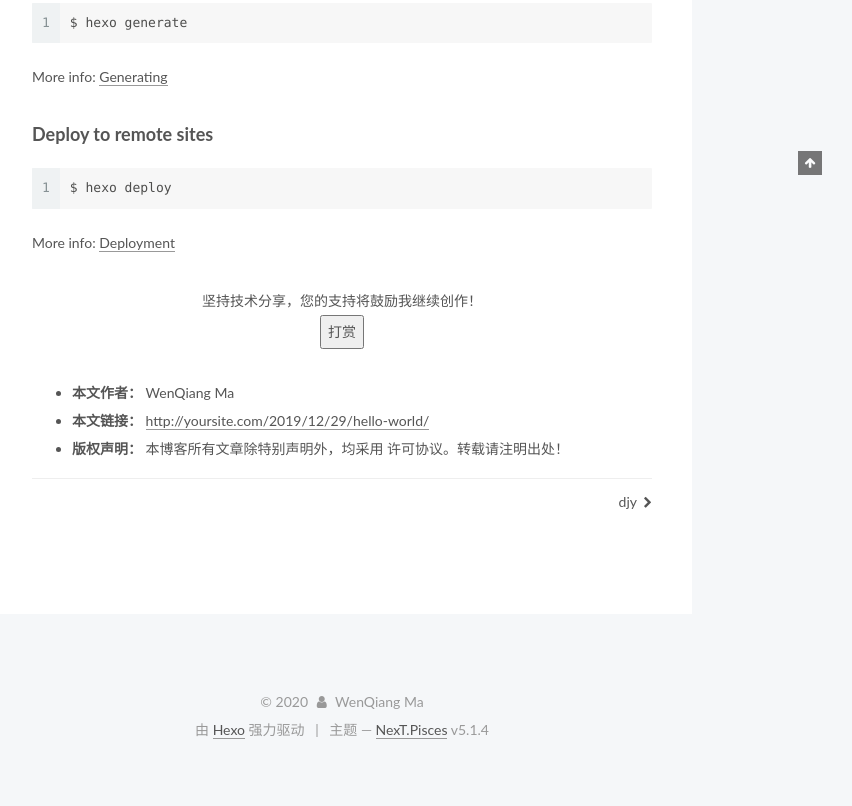
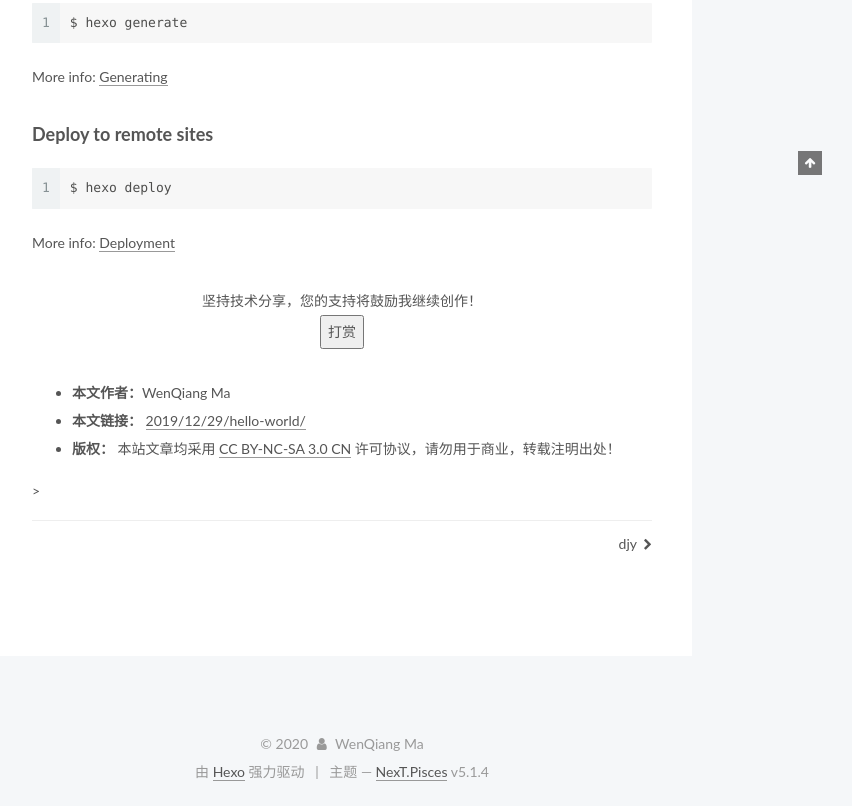
Before and after one commit to perfect-cloud/perfect-cloud.github.io, a plain HTML site: page 2019/12/29/hello-world/index.html in a window 1280 px wide. Shown: the part 725-1531 px from the top of the page, without its empty margins (428-1280 px from the left). Before the commit the page ends 1489 px from the top, so only its background shows below. Drawn offline with Linux system fonts and the light colour scheme; some packages are replaced by stand-ins of ours; a script that the page names is missing.

Commit message:
Site updated: 2020-03-29 12:53:44

```diff
--- a/2019/12/29/hello-world/index.html
+++ b/2019/12/29/hello-world/index.html
@@ -418,20 +418,21 @@
 
 
       <div>
-        <ul class="post-copyright">
+
+<ul class="post-copyright">
   <li class="post-copyright-author">
-    <strong>本文作者：</strong>
-    WenQiang Ma
+      <strong>本文作者：</strong>WenQiang Ma
   </li>
   <li class="post-copyright-link">
     <strong>本文链接：</strong>
-    <a href="http://yoursite.com/2019/12/29/hello-world/" title="Hello World">http://yoursite.com/2019/12/29/hello-world/</a>
+    <a href="/2019/12/29/hello-world/" title="Hello World">2019/12/29/hello-world/</a>
   </li>
   <li class="post-copyright-license">
-    <strong>版权声明： </strong>
-    本博客所有文章除特别声明外，均采用 <a href="" rel="external nofollow" target="_blank"></a> 许可协议。转载请注明出处！
+    <strong>版权： </strong>
+    本站文章均采用 <a href="http://creativecommons.org/licenses/by-nc-sa/3.0/cn/" rel="external nofollow" target="_blank">CC BY-NC-SA 3.0 CN</a> 许可协议，请勿用于商业，转载注明出处！
   </li>
 </ul>
+>
 
       </div>
 
```
Also changed, not shown: 2020/03/27/djy/index.html (+7 -6 lines).
